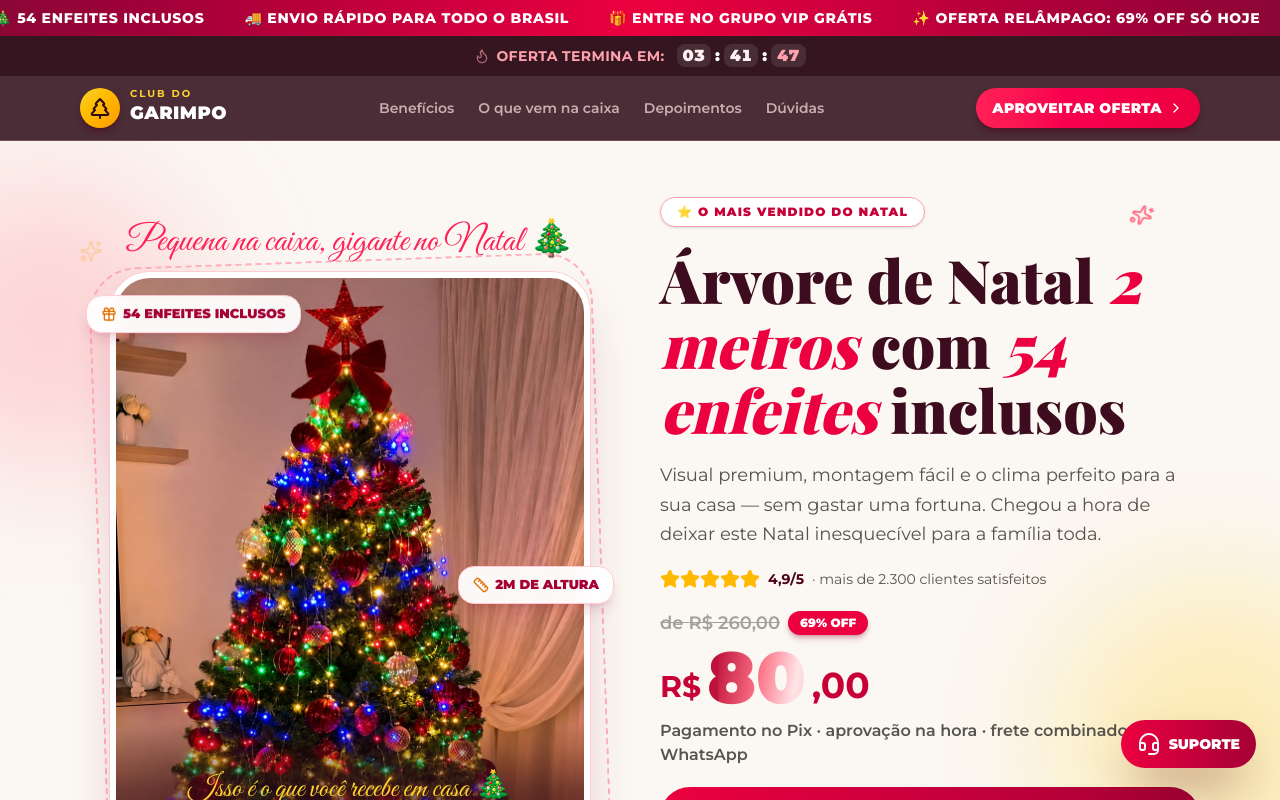
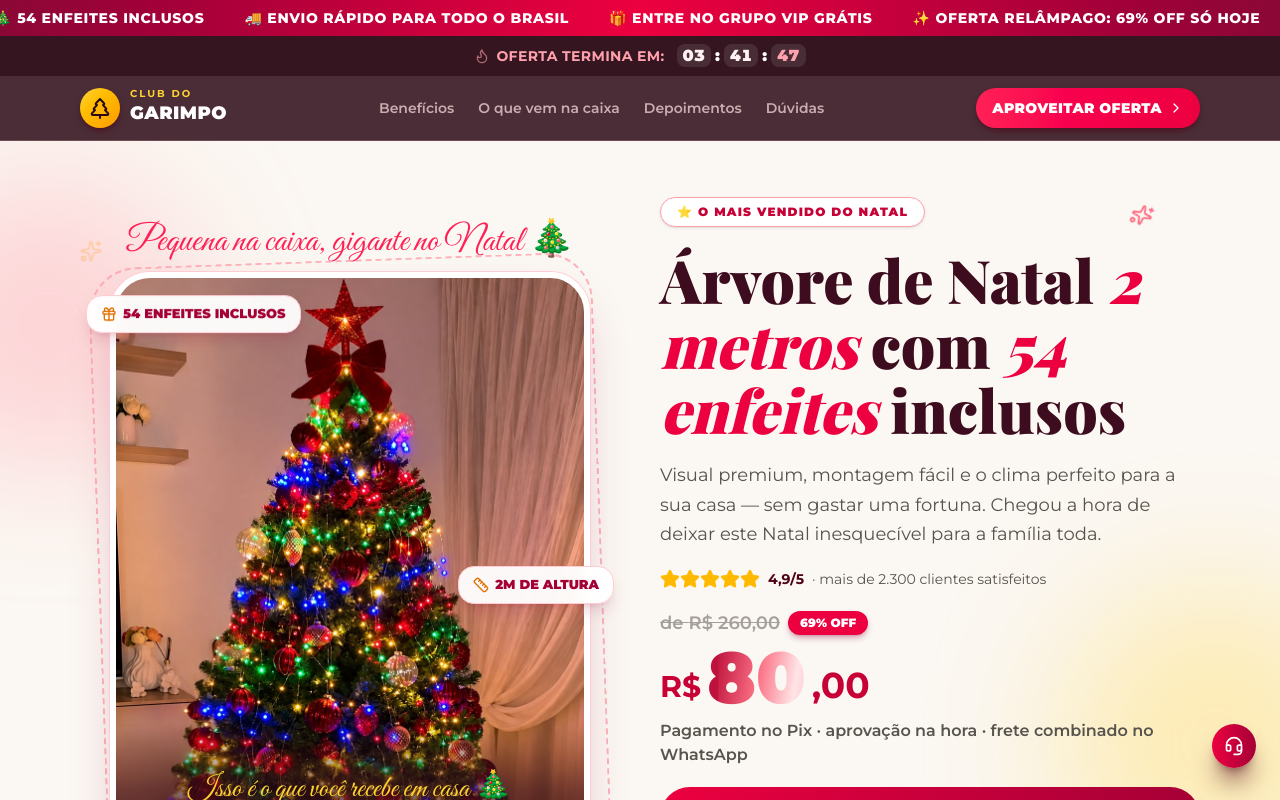
Before and after one commit to otavioonishi/club-do-garimpo, a Next.js app: page / in a window 1280 px wide. Shown: the top 800 px of the page. Built offline with nearby package versions, Linux system fonts and the light colour scheme.

Commit message:
🎧 Botão de suporte minimalista: só o ícone do fone (44px), sem texto

```diff
--- a/src/components/site/support-button.tsx
+++ b/src/components/site/support-button.tsx
@@ -83,10 +83,10 @@ export default function SupportButton() {
         onClick={() => setOpen((v) => !v)}
         aria-expanded={open}
         aria-label="Abrir suporte"
-        className="fixed bottom-[5.25rem] right-4 z-50 flex items-center gap-2 rounded-full bg-gradient-to-r from-rose-600 to-rose-800 px-3.5 py-3.5 font-black uppercase text-white shadow-2xl shadow-rose-950/50 transition-all duration-300 hover:scale-105 hover:from-rose-500 hover:to-rose-700 lg:bottom-8 sm:right-6 sm:px-4 sm:py-3"
+        title="Suporte ao cliente"
+        className="fixed bottom-[5.25rem] right-4 z-50 flex h-11 w-11 items-center justify-center rounded-full bg-gradient-to-r from-rose-600 to-rose-800 text-white shadow-xl shadow-rose-950/50 transition-all duration-300 hover:scale-105 hover:from-rose-500 hover:to-rose-700 lg:bottom-8 sm:right-6"
       >
-        <Headset className="h-6 w-6" aria-hidden="true" />
-        <span className="hidden text-sm sm:inline">Suporte</span>
+        <Headset className="h-5 w-5" aria-hidden="true" />
       </button>
     </>
   )
```
